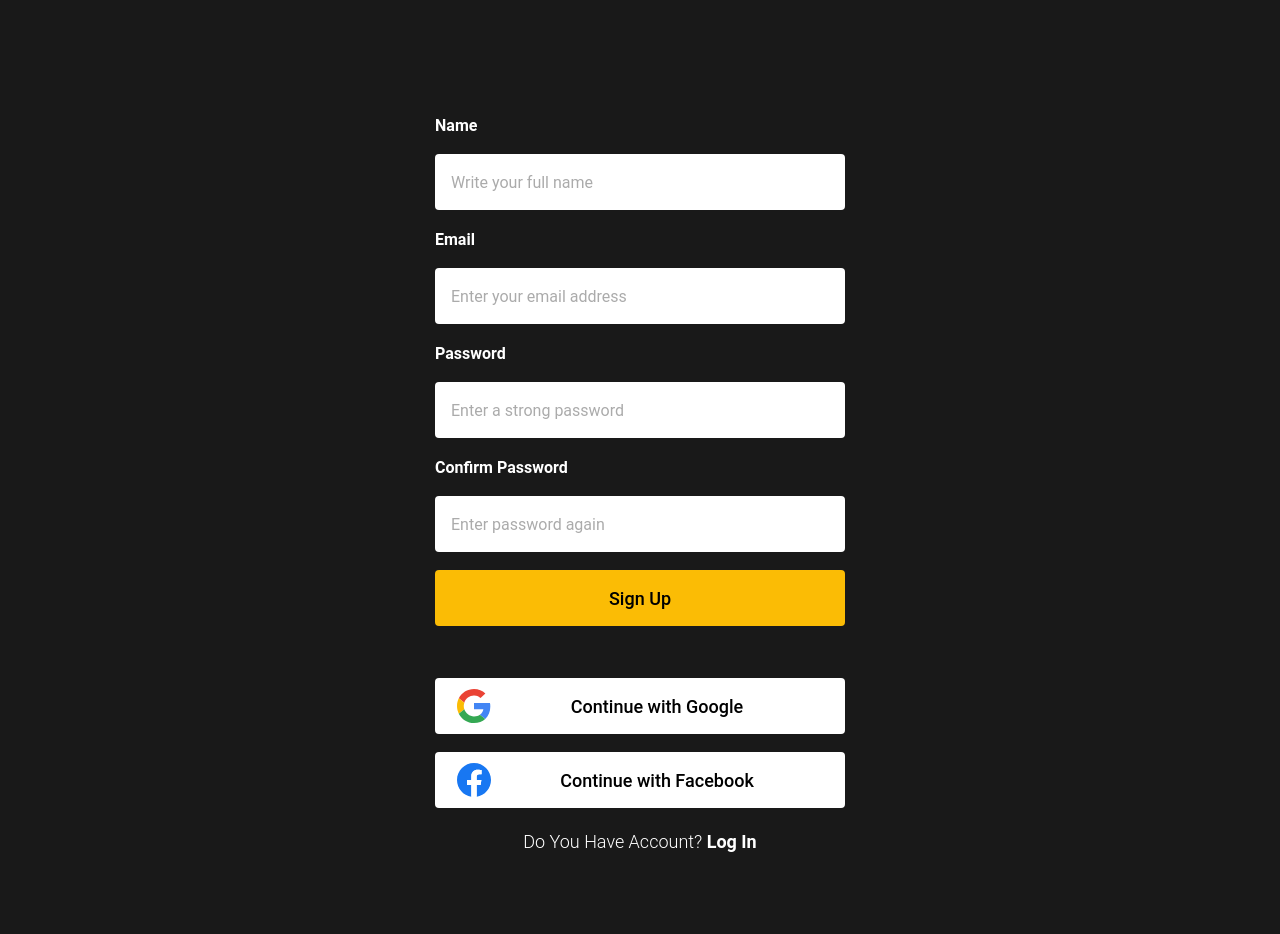
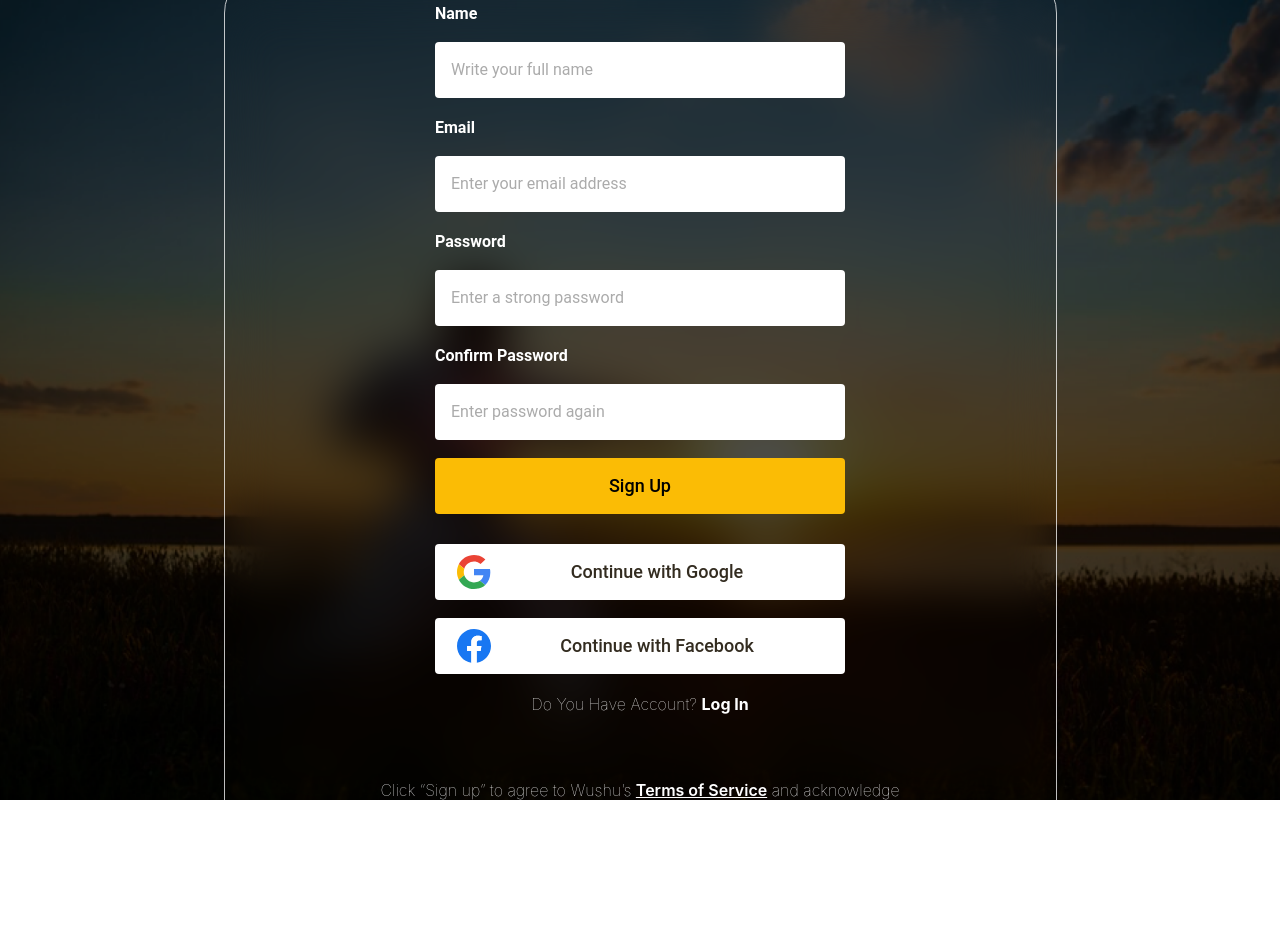
Before and after one commit to robiulalamdev/sportsblog-full-stack, a Next.js app: page /signup in a window 1280 px wide. Shown: the top 934 px of the page. After the commit the page ends 800 px from the top, so only its background shows below. Built offline with nearby package versions, Linux system fonts and the light colour scheme.

Commit message:
auth pages done

```diff
--- a/src/lib/utils/icons.tsx
+++ b/src/lib/utils/icons.tsx
@@ -53,17 +53,17 @@ export const iPRS = (
     xmlns="http://www.w3.org/2000/svg"
   >
     <rect
-      x="0.301758"
-      y="0.302307"
+      x="0.306641"
+      y="-0.000488281"
       width="146.16"
       height="146.16"
       rx="73.0801"
-      fill="#34A853"
-      fill-opacity="0.05"
+      fill="#4BCF6E"
+      fill-opacity="0.35"
     />
     <path
-      d="M58.1561 73.3824L68.3061 83.5324L88.6061 63.2324M119.056 73.3824C119.056 98.608 98.6068 119.057 73.3811 119.057C48.1555 119.057 27.7061 98.608 27.7061 73.3824C27.7061 48.1568 48.1555 27.7073 73.3811 27.7073C98.6068 27.7073 119.056 48.1568 119.056 73.3824Z"
-      stroke="#34A853"
+      d="M58.161 73.0796L68.311 83.2296L88.611 62.9296M119.061 73.0796C119.061 98.3052 98.6116 118.755 73.386 118.755C48.1604 118.755 27.7109 98.3052 27.7109 73.0796C27.7109 47.854 48.1604 27.4045 73.386 27.4045C98.6116 27.4045 119.061 47.854 119.061 73.0796Z"
+      stroke="#4CFF7C"
       stroke-width="2.436"
       stroke-linecap="round"
       stroke-linejoin="round"
--- a/src/pages/login/index.tsx
+++ b/src/pages/login/index.tsx
@@ -1,12 +1,10 @@
 import React from "react";
 import { iFacebook, iGoogle } from "../../lib/utils/icons";
 import Link from "next/link";
-import AuthLayout from "@/layout/AuthLayout";
 import bg from "../../assets/images/login/loginbg.png";
 
 const LoginPage = () => {
   return (
-    <AuthLayout>
     <div
       className="h-screen flex justify-center items-center md:px-theme w-full"
       style={{
@@ -15,7 +13,7 @@ const LoginPage = () => {
         backgroundSize: "cover",
       }}
     >
-        <div className="max-w-[727px] max-h-[727px] w-full h-full backdrop-blur-xl md:border-[1px] border-white rounded-[44px] flex justify-center items-center px-2 md:px-0">
+      <div className="max-w-[727px] max-h-[727px] w-full h-full backdrop-blur-xl md:border-[1px] border-white/75 rounded-[44px] flex justify-center items-center px-2 md:px-0">
         <div className="max-w-[410px] w-full mx-auto grid grid-cols-1 gap-[18px]">
           <div className="flex flex-col gap-y-4">
             <label
@@ -56,14 +54,14 @@ const LoginPage = () => {
             </Link>
           </div>
           <div className="grid grid-cols-1 gap-[18px] mt-[34px]">
-              <button className="w-full h-[56px] rounded-[4px] text-black text-[18px] font-medium bg-white flex justify-between items-center px-[22px]">
+            <button className="w-full h-[56px] rounded-[4px] text-[#332C20] text-[18px] font-medium bg-white flex justify-between items-center px-[22px]">
               {iGoogle}
               <span className="flex-grow text-nowrap">
                 Continue with Google
               </span>
               <span></span>
             </button>
-              <button className="w-full h-[56px] rounded-[4px] text-black text-[18px] font-medium bg-white flex justify-between items-center px-[22px]">
+            <button className="w-full h-[56px] rounded-[4px] text-[#332C20] text-[18px] font-medium bg-white flex justify-between items-center px-[22px]">
               {iFacebook}
               <span className="flex-grow text-nowrap">
                 Continue with Facebook
@@ -71,10 +69,15 @@ const LoginPage = () => {
               <span></span>
             </button>
           </div>
+          <p className="text-center font-inter text-white">
+            <span className="font-thin">Don’t Have Account?</span>{" "}
+            <Link href="/signup">
+              <span className="font-bold">Sign Up</span>
+            </Link>
+          </p>
         </div>
       </div>
     </div>
-    </AuthLayout>
   );
 };
 
--- a/src/pages/reset-password/index.tsx
+++ b/src/pages/reset-password/index.tsx
@@ -5,16 +5,23 @@ import Link from "next/link";
 const ResetPasswordPage = () => {
   const [step, setStep] = useState(1);
   return (
-    <div className="min-h-screen flex flex-col justify-center items-center bg-white px-theme">
+    <div
+      className="h-screen flex justify-center items-center md:px-theme w-full"
+      style={{
+        position: "relative",
+        background: "linear-gradient(to bottom right, #051b45, #593c04)",
+      }}
+    >
+      <div className="max-w-[833px] w-full h-[688px] backdrop-blur-3xl bg-black/5 md:border-[1px] border-white/75 rounded-[44px] flex justify-center items-center px-2 md:px-0">
         {step === 1 && (
           <div className="max-w-[674px] w-full mx-auto grid grid-cols-1 gap-[18px]">
             <div className="mb-[64px]">
-            <h1 className="text-[#040308] font-bold text-[38px]">
+              <h1 className="text-white font-bold text-[38px]">
                 Forgot Password
               </h1>
-            <p className="text-[#040308] text-[21px] mt-[10px]">
-              Enter the email you used to create your account so we can send you
-              instructions on how to reset your password.
+              <p className="text-white text-[21px] mt-[10px] font-inter">
+                Enter the email you used to create your account so we can send
+                you instructions on how to reset your password.
               </p>
             </div>
             <div className="flex flex-col gap-y-4">
@@ -40,16 +47,16 @@ const ResetPasswordPage = () => {
         {step === 2 && (
           <div className="max-w-[674px] w-full mx-auto grid grid-cols-1 gap-[18px]">
             <div className="mb-[64px]">
-            <h1 className="text-[#040308] font-bold text-[38px]">
+              <h1 className="text-white font-bold text-[38px]">
                 Check your Email
               </h1>
-            <p className="text-[#040308] text-[21px] mt-[10px]">
+              <p className="text-white text-[21px] mt-[10px]">
                 We have sent an email with password reset information to <br />
                 n****e@e***e.com.
               </p>
             </div>
             <div>
-            <p className="mb-[14px] text-[#040308] text-[21px]">
+              <p className="mb-[14px] text-white text-[21px]">
                 Didn’t receive the email? Check spam or promotion folder or
               </p>
               <button
@@ -70,10 +77,10 @@ const ResetPasswordPage = () => {
         {step === 3 && (
           <div className="max-w-[674px] w-full mx-auto grid grid-cols-1 gap-[18px]">
             <div className="mb-[64px]">
-            <h1 className="text-[#040308] font-bold text-[38px]">
+              <h1 className="text-white font-bold text-[38px]">
                 Reset Password
               </h1>
-            <p className="text-[#040308] text-[21px] mt-[10px]">
+              <p className="text-white text-[21px] mt-[10px]">
                 Choose a new password for your account
               </p>
             </div>
@@ -107,9 +114,9 @@ const ResetPasswordPage = () => {
         )}
         {step === 4 && (
           <div className="max-w-[674px] w-full mx-auto grid grid-cols-1 gap-[18px]">
-          <div className="mb-[64px] flex flex-col justify-center items-center gap-[24px]">
+            <div className="mb-[30px] flex flex-col justify-center items-center gap-[24px]">
               {iPRS}
-            <h1 className="text-[#040308] text-[24px] font-inter font-semibold">
+              <h1 className="text-white text-[24px] font-inter font-semibold">
                 Password reset successfully
               </h1>
             </div>
@@ -122,6 +129,7 @@ const ResetPasswordPage = () => {
           </div>
         )}
       </div>
+    </div>
   );
 };
 
--- a/src/pages/signup/index.tsx
+++ b/src/pages/signup/index.tsx
@@ -1,13 +1,26 @@
 import React from "react";
 import { iFacebook, iGoogle } from "../../lib/utils/icons";
 import Link from "next/link";
+import bg from "../../assets/images/login/loginbg.png";
 
 const SignupPage = () => {
   return (
-    <div className="min-h-screen flex flex-col justify-center items-center bg-[#191919] px-theme">
-      <div className="max-w-[410px] w-full mx-auto grid grid-cols-1 gap-[18px] pt-[114px]">
+    <div
+      className="h-screen flex justify-center items-center md:px-theme w-full overflow-y-auto pb-10 pt-20"
+      style={{
+        backgroundImage: `url(${bg.src})`,
+        backgroundRepeat: "no-repeat",
+        backgroundSize: "cover",
+      }}
+    >
+      <div className="max-w-[833px] w-full h-fit backdrop-blur-xl md:border-[1px] border-white/75 rounded-[44px] flex justify-center items-center px-2 md:px-0 mt-32 md:mt-0">
+        <div className="">
+          <div className="max-w-[410px] w-full mx-auto grid grid-cols-1 gap-[18px] py-8">
             <div className="flex flex-col gap-y-4">
-          <label className="text-base font-semibold text-white" htmlFor="name">
+              <label
+                className="text-base font-semibold text-white"
+                htmlFor="name"
+              >
                 Name
               </label>
               <input
@@ -18,7 +31,10 @@ const SignupPage = () => {
               />
             </div>
             <div className="flex flex-col gap-y-4">
-          <label className="text-base font-semibold text-white" htmlFor="email">
+              <label
+                className="text-base font-semibold text-white"
+                htmlFor="email"
+              >
                 Email
               </label>
               <input
@@ -59,14 +75,15 @@ const SignupPage = () => {
             <button className="w-full h-[56px] rounded-[4px] text-black text-[18px] font-medium bg-primary">
               Sign Up
             </button>
-
-        <div className="grid grid-cols-1 gap-[18px] mt-[34px]">
-          <button className="w-full h-[56px] rounded-[4px] text-black text-[18px] font-medium bg-white flex justify-between items-center px-[22px]">
+            <div className="grid grid-cols-1 gap-[18px] mt-[12px]">
+              <button className="w-full h-[56px] rounded-[4px] text-[#332C20] text-[18px] font-medium bg-white flex justify-between items-center px-[22px]">
                 {iGoogle}
-            <span className="flex-grow text-nowrap">Continue with Google</span>
+                <span className="flex-grow text-nowrap">
+                  Continue with Google
+                </span>
                 <span></span>
               </button>
-          <button className="w-full h-[56px] rounded-[4px] text-black text-[18px] font-medium bg-white flex justify-between items-center px-[22px]">
+              <button className="w-full h-[56px] rounded-[4px] text-[#332C20] text-[18px] font-medium bg-white flex justify-between items-center px-[22px]">
                 {iFacebook}
                 <span className="flex-grow text-nowrap">
                   Continue with Facebook
@@ -74,16 +91,18 @@ const SignupPage = () => {
                 <span></span>
               </button>
             </div>
+            <p className="text-center font-inter text-white">
+              <span className="font-thin">Do You Have Account? </span>{" "}
+              <Link href="/login">
+                <span className="font-bold">Log In</span>
+              </Link>
+            </p>
           </div>
 
-      <h1 className="text-white text-[18px] text-center mt-5 font-light">
-        Do You Have Account?{" "}
-        <Link href="/" className="font-semibold">
-          Log In
-        </Link>
-      </h1>
-      <p className="text-white text-[18px] text-center mt-[75px] font-light mb-[114px]">
-        Click “Sign up” to agree to Wushu’s{" "}
+          <p className="text-white text-[16px] font-thin text-center mt-[30px] mb-[45px] font-inter">
+            <span className="font-thin">
+              Click “Sign up” to agree to Wushu’s
+            </span>{" "}
             <Link href="/" className="font-semibold underline">
               Terms of Service
             </Link>{" "}
@@ -95,6 +114,8 @@ const SignupPage = () => {
             applies to you.
           </p>
         </div>
+      </div>
+    </div>
   );
 };
 
```
Lines whose indentation alone changed are shown as unchanged.
